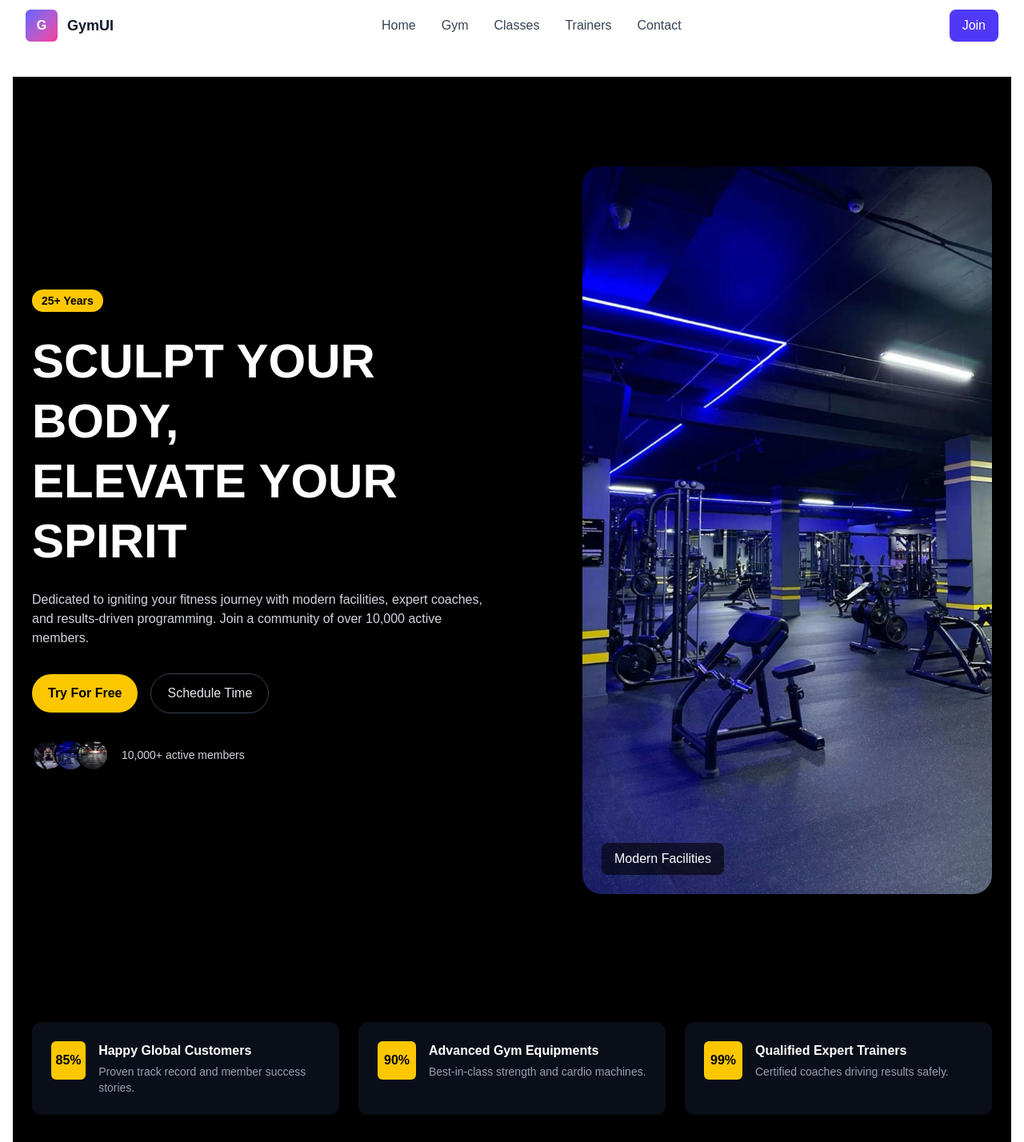
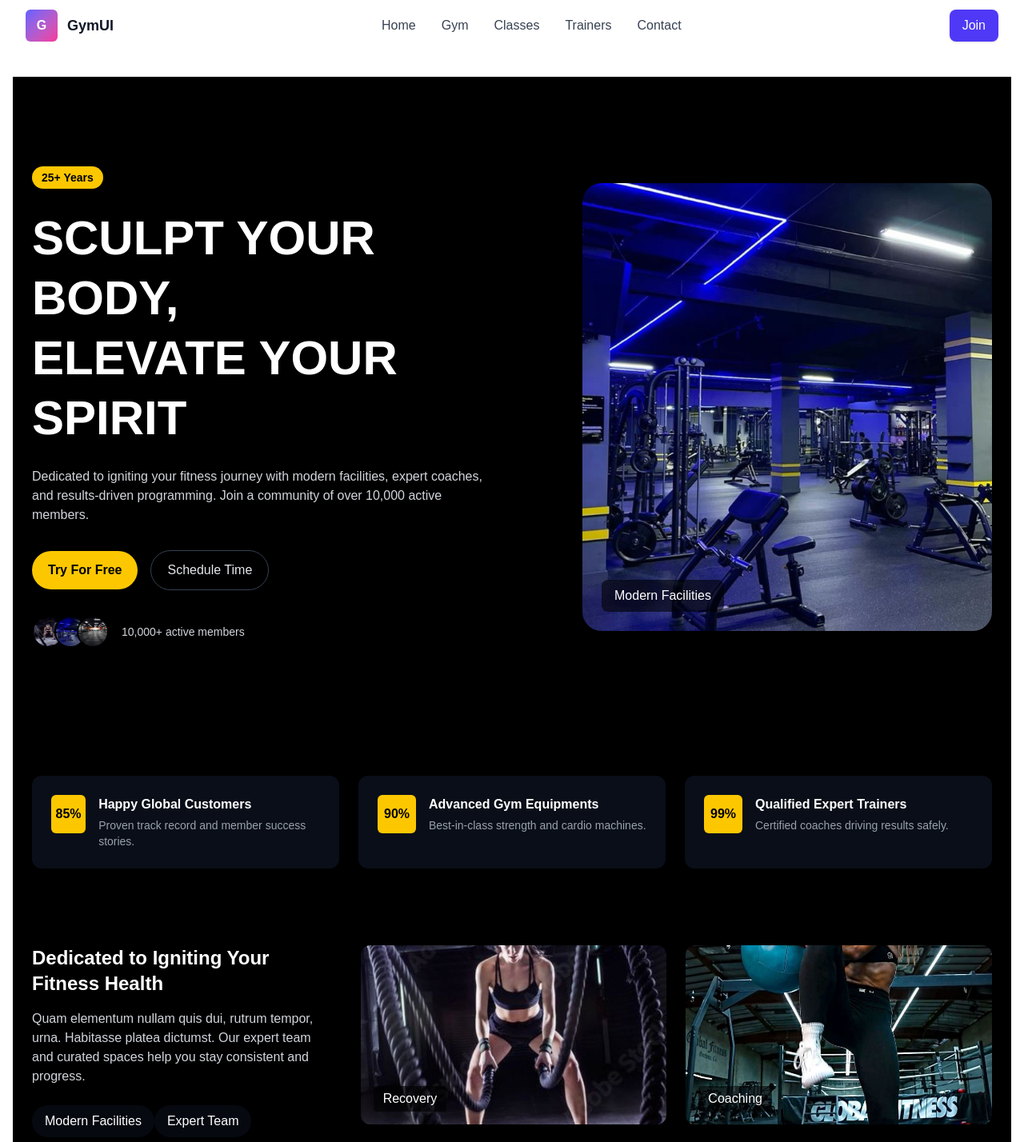
Before and after one commit to petrosasmamaw/Gym, a Next.js app: page /gym in a window 1280 px wide. Shown: the top 1428 px of the page at 80% size. Built offline with nearby package versions, Linux system fonts and the light colour scheme.

Commit message:
update the ui of my gym

```diff
--- a/src/app/gym/page.js
+++ b/src/app/gym/page.js
@@ -48,7 +48,7 @@ export default function GymPage() {
 
           <div className="w-full lg:w-1/2 flex justify-center lg:justify-end">
             <div className="relative w-full max-w-lg">
-              <img src={images[0]} alt="hero" className="w-full h-auto rounded-3xl shadow-2xl" />
+              <img src={images[0]} alt="hero" className="w-full h-[70vh] object-cover rounded-3xl shadow-2xl" />
               <div className="absolute left-6 bottom-6 bg-black/60 text-white px-4 py-2 rounded-lg">Modern Facilities</div>
             </div>
           </div>
@@ -101,7 +101,7 @@ export default function GymPage() {
             {images.slice(1).map((src, i) => (
               <div key={i} className="relative rounded-xl overflow-hidden">
                 <img src={src} alt={`gallery-${i}`} className="w-full h-56 object-cover" />
-                <div className="absolute left-4 bottom-4 bg-black/60 text-white px-3 py-1 rounded">{i === 0 ? "Gym Floor" : i === 1 ? "Coaching" : "Recovery"}</div>
+                <div className="absolute left-4 bottom-4 bg-black/60 text-white px-3 py-1 rounded">{i === 0 ? "Recovery" : i === 1 ? "Coaching" : i === 2 ? "Gym Floor" :  i === 3 ? "For women" :"Fitness Focus"}</div>
               </div>
             ))}
           </div>
```
